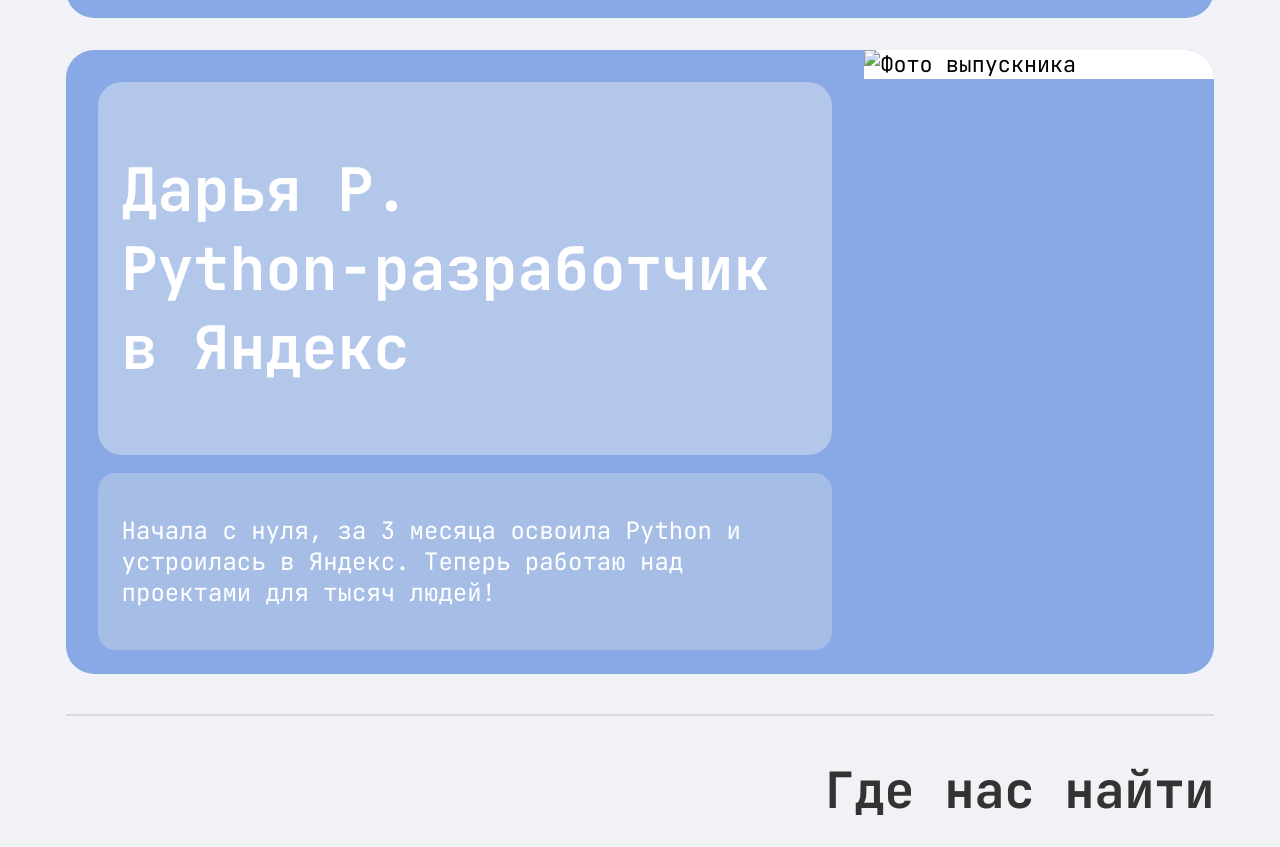
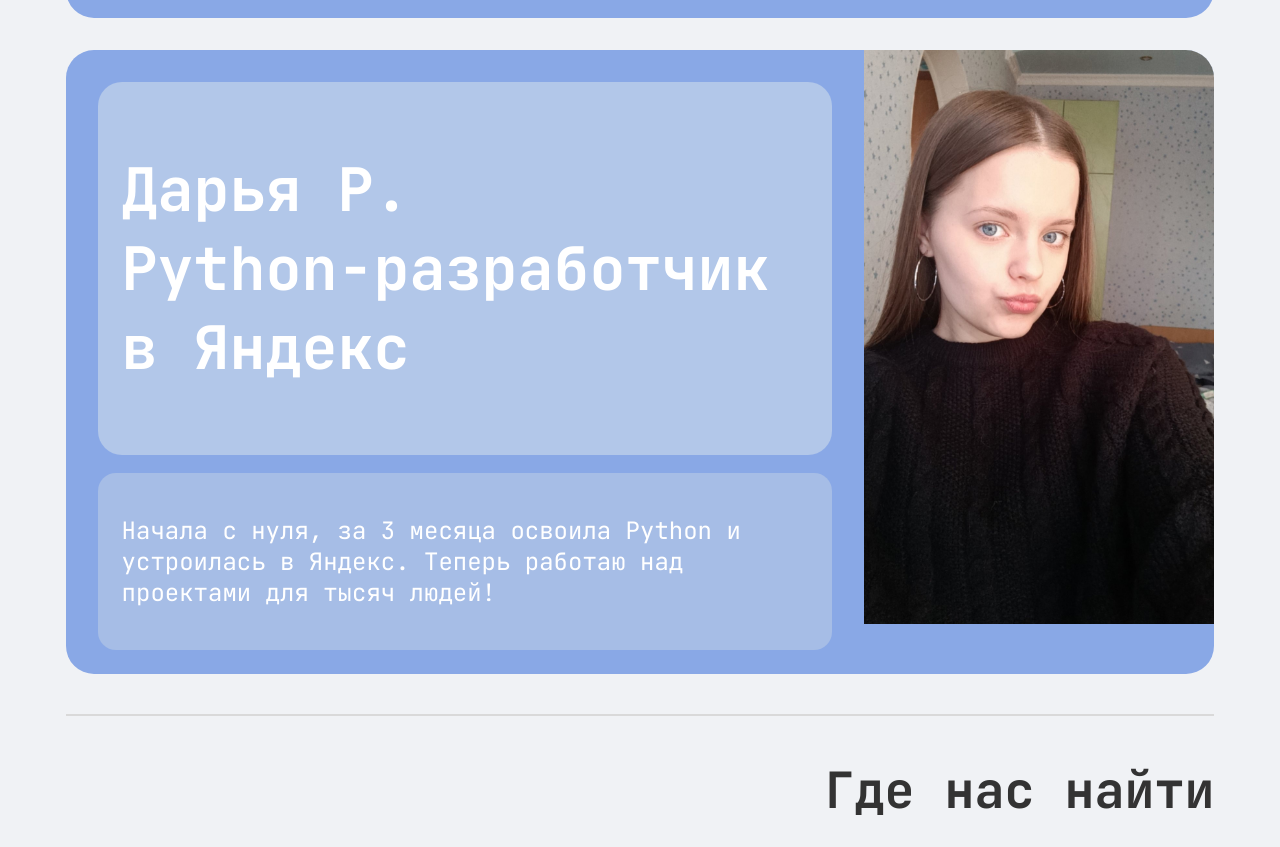
Before and after one commit to roman-docktom434/ProgramByte, a plain HTML site: page t_page.html in a window 1280 px wide. Shown: the part 1783-2630 px from the top of the page. Drawn offline with Linux system fonts and the light colour scheme.

Commit message:
Update t_page.html

```diff
--- a/t_page.html
+++ b/t_page.html
@@ -154,7 +154,7 @@
                 </div>
                 <div class="graduate-photo">
                     <!-- Вставьте своё фото сюда -->
-                    <img src="_T1vtSUJFhc.jpg" alt="Фото выпускника">
+                    <img src="T1vtSUJFhc.jpg" alt="Фото выпускника">
                 </div>
                 </div>
             <div class="line"></div>
```
